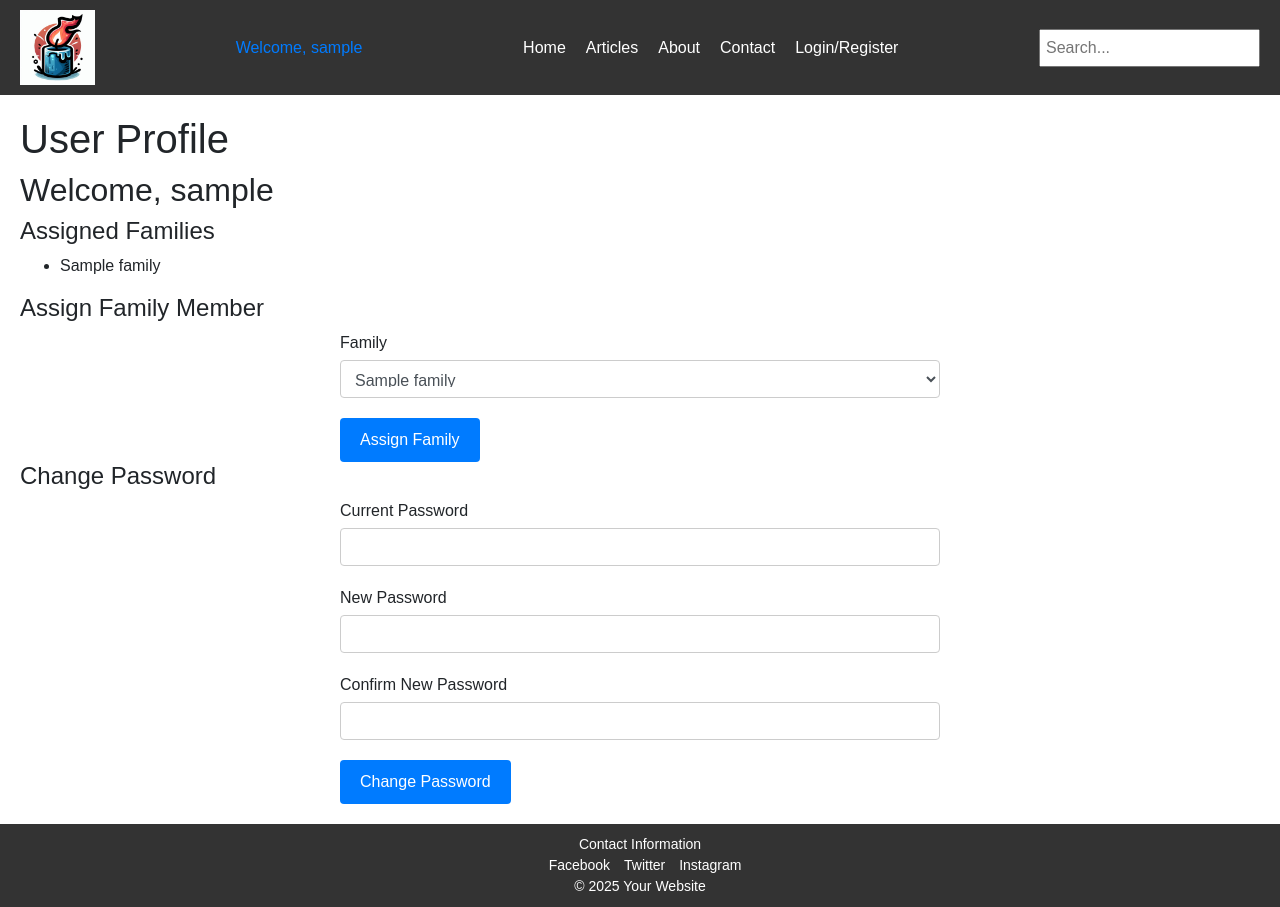
After one commit to yaronb/yizkor_flask, a Flask app: page /user in a window 1280 px wide. The commit adds this page. Run offline with Flask 3, Linux system fonts and the light colour scheme; a user stored in the database is signed in; tables that the repository leaves empty hold one stand-in row (values such as "Sample post"); some libraries are stand-ins or nearby versions.

Commit message:
made a user section

```diff
--- a/app/auth/forms.py
+++ b/app/auth/forms.py
@@ -40,3 +40,19 @@ class RegistrationForm(FlaskForm):
         user = User.query.filter_by(email=email.data).first()
         if user is not None:
             raise ValidationError('Please use a different email address.')
+
+
+from flask_wtf import FlaskForm
+from wtforms import StringField, PasswordField, SubmitField, SelectField, HiddenField
+from wtforms.validators import DataRequired, Email, EqualTo, Length
+
+class ChangePasswordForm(FlaskForm):
+    current_password = PasswordField('Current Password', validators=[DataRequired()])
+    new_password = PasswordField('New Password', validators=[DataRequired(), Length(min=6)])
+    confirm_new_password = PasswordField('Confirm New Password', validators=[DataRequired(), EqualTo('new_password')])
+    submit = SubmitField('Change Password')
+
+class AssignFamilyForm(FlaskForm):
+    user_id = HiddenField('User ID', validators=[DataRequired()])
+    family_id = SelectField('Family', coerce=int, validators=[DataRequired()])
+    submit = SubmitField('Assign Family')
--- a/app/main/routes.py
+++ b/app/main/routes.py
@@ -3,8 +3,8 @@ from werkzeug.utils import secure_filename
 from flask import current_app, Blueprint, render_template, redirect, url_for, flash, request
 from flask_login import current_user, login_required # Add this import
 from app import db
-from app.models import Post, Milestone, Family
-from app.auth.forms import ArticleForm
+from app.models import Post, Milestone, Family, User
+from app.auth.forms import ArticleForm, ChangePasswordForm, AssignFamilyForm
 from app.utils import gregorian_to_hebrew
 
 main = Blueprint('main', __name__, template_folder='templates')
@@ -174,6 +174,61 @@ def edit_article(post_id):
 
     return render_template('edit_article.html', form=form, post=post)
 
+@main.route('/users', methods=['GET', 'POST'])
+@login_required
+def users():
+    users = User.query.all()
+    families = Family.query.all()
+    form = AssignFamilyForm()
+    if form.validate_on_submit():
+        user_id = form.user_id.data
+        family_id = form.family_id.data
+        user = User.query.get(user_id)
+        family = Family.query.get(family_id)
+        user.families.append(family)
+        db.session.commit()
+        flash(f'Assigned family {family.name} to user {user.username}.', 'success')
+        return redirect(url_for('main.users'))
+    return render_template('users.html', users=users, families=families, form=form)
+
+@main.route('/user', methods=['GET', 'POST'])
+@login_required
+def user():
+    user = current_user
+    families = Family.query.all()
+    assign_family_form = AssignFamilyForm()
+    change_password_form = ChangePasswordForm()
+
+    # Populate the family choices for the assign_family_form
+    assign_family_form.family_id.choices = [(family.id, family.name) for family in families]
+
+    # Set the user_id in the form
+    assign_family_form.user_id.data = user.id
+
+    if request.method == 'POST':
+        print("Form Submitted:", request.form)
+
+    if assign_family_form.validate_on_submit() and 'assign_family' in request.form:
+        family_id = assign_family_form.family_id.data
+        family = Family.query.get(family_id)
+        user.families.append(family)
+        db.session.commit()
+        flash(f'Assigned family {family.name} to you.', 'success')
+        return redirect(url_for('main.user'))
+
+    if change_password_form.validate_on_submit() and 'change_password' in request.form:
+        if user.check_password(change_password_form.current_password.data):
+            user.set_password(change_password_form.new_password.data)
+            db.session.commit()
+            flash('Your password has been changed.', 'success')
+            return redirect(url_for('main.user'))
+        else:
+            flash('Current password is incorrect.', 'danger')
+
+    return render_template('user.html', user=user, families=families, assign_family_form=assign_family_form, change_password_form=change_password_form)
+
+
+
 
 @main.route('/about')
 def about():
@@ -190,3 +245,18 @@ def contact():
     except Exception as e:
         print(f"Error rendering template: {e}")
         return str(e)
+
+@main.route('/change_password', methods=['GET', 'POST'])
+@login_required
+def change_password():
+    form = ChangePasswordForm()
+    if form.validate_on_submit():
+        user = current_user
+        if user.check_password(form.current_password.data):
+            user.set_password(form.new_password.data)
+            db.session.commit()
+            flash('Your password has been changed.', 'success')
+            return redirect(url_for('main.index'))
+        else:
+            flash('Current password is incorrect.', 'danger')
+    return render_template('change_password.html', form=form)
--- a/app/main/templates/layout.html
+++ b/app/main/templates/layout.html
@@ -12,6 +12,13 @@
 <body>
     <header>
         <img src="{{ url_for('static', filename='images/candlelogo.png') }}" alt="Yizkor Logo" style="width:75px; height:auto;">
+        {% if current_user.is_authenticated %}
+        <span class="navbar-text">
+            <a class="navbar-text" href="{{ url_for('main.user') }}">
+                Welcome, {{ current_user.username }}
+            </a>
+        </span>
+        {% endif %}
         <nav>
             <ul>
                 <li><a href="{{ url_for('main.index') }}">Home</a></li>
--- /dev/null
+++ b/app/main/templates/user.html
@@ -0,0 +1,45 @@
+{% extends "layout.html" %}
+
+{% block title %}User Profile{% endblock %}
+
+{% block content %}
+<h1>User Profile</h1>
+<h2>Welcome, {{ user.username }}</h2>
+
+<h4>Assigned Families</h4>
+<ul>
+    {% for family in user.families %}
+    <li>{{ family.name }}</li>
+    {% endfor %}
+</ul>
+
+<!-- Form for Assigning Family Members -->
+<h4>Assign Family Member</h4>
+<form method="POST" action="{{ url_for('main.user') }}">
+    {{ assign_family_form.hidden_tag() }}
+    <div class="form-group">
+        <label for="family_id">Family</label>
+        {{ assign_family_form.family_id(class="form-control") }}
+    </div>
+    <button type="submit" class="btn btn-primary" name="assign_family">Assign Family</button>
+</form>
+
+<!-- Form for Changing Password -->
+<h4>Change Password</h4>
+<form method="POST" action="{{ url_for('main.user') }}">
+    {{ change_password_form.hidden_tag() }}
+    <div class="form-group">
+        {{ change_password_form.current_password.label }}
+        {{ change_password_form.current_password(class="form-control") }}
+    </div>
+    <div class="form-group">
+        {{ change_password_form.new_password.label }}
+        {{ change_password_form.new_password(class="form-control") }}
+    </div>
+    <div class="form-group">
+        {{ change_password_form.confirm_new_password.label }}
+        {{ change_password_form.confirm_new_password(class="form-control") }}
+    </div>
+    <button type="submit" class="btn btn-primary" name="change_password">Change Password</button>
+</form>
+{% endblock %}
```
Also changed, not shown: app/main/templates/change_password.html (added, +23 -0 lines), app/main/templates/users.html (added, +67 -0 lines), app/models.py (+11 -7 lines), instance/app.db.
